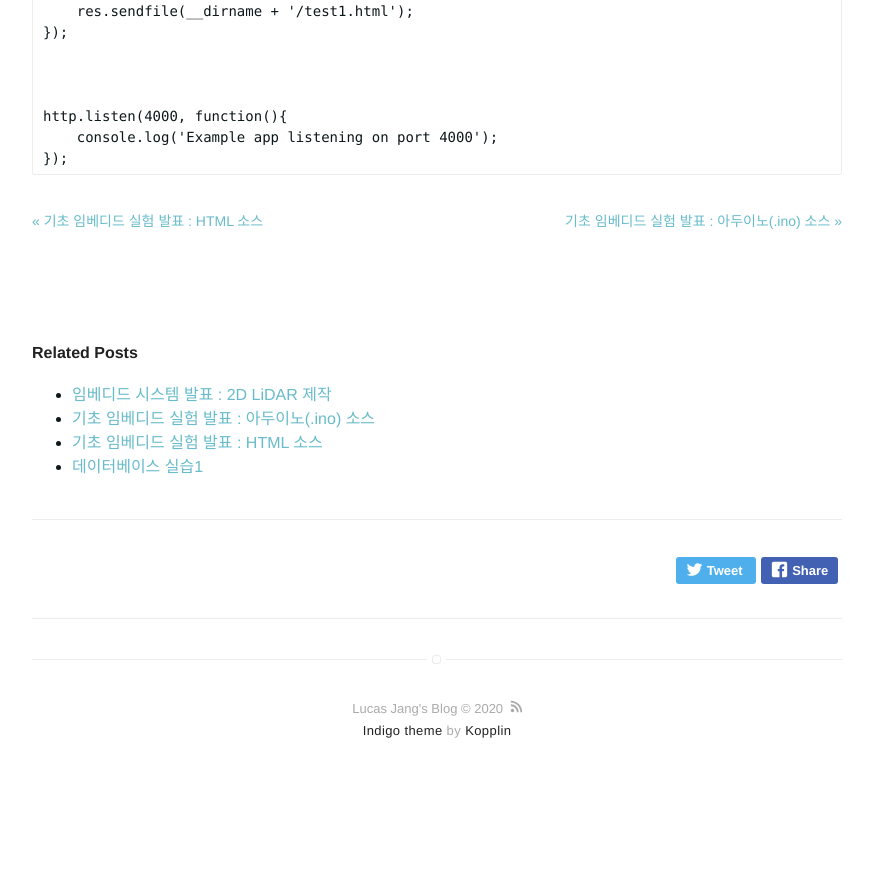
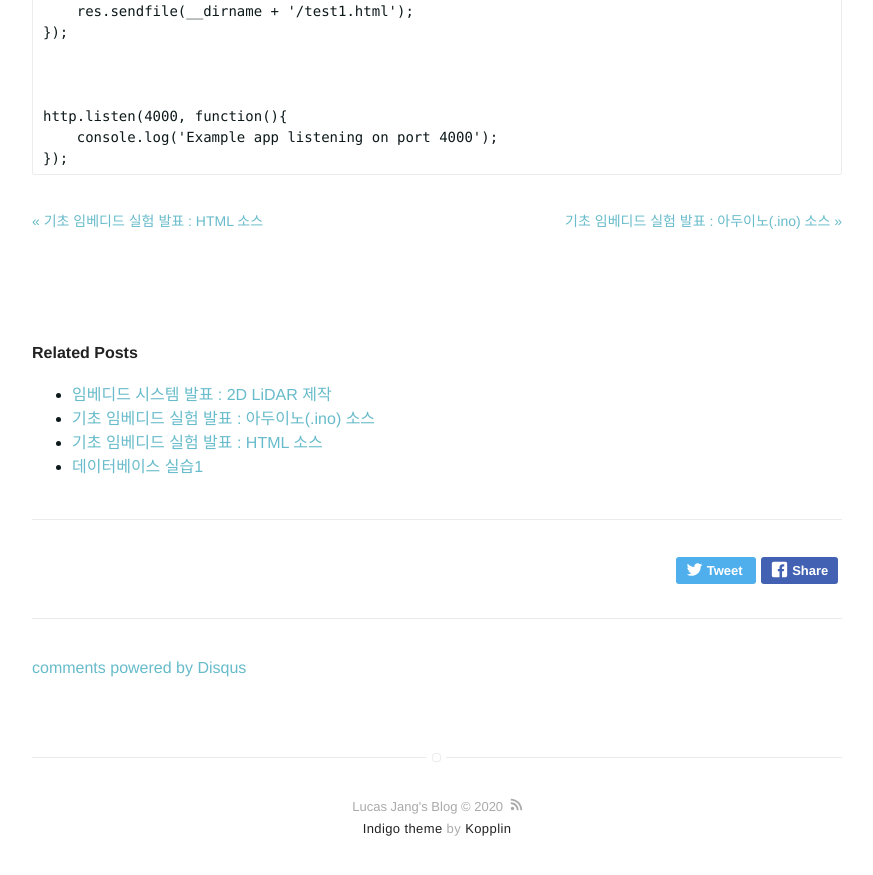
Before and after one commit to Lucas-Jang/lucas-jang.github.io, a Jekyll site: the page built from _posts/2019-06-04- nodejs소스.md, in a window 1280 px wide and 900 px high, scrolled down 1204 px. Shown: the top 875 px of the window, without its empty margins (203-1076 px from the left). Built offline with Jekyll 4.4.1, drawn with Linux system fonts in a browser that asks for light colours; before the commit the page ends 2006 px from its top, so only the background shows below that; part of the change alters nothing that is shown.

Commit message:
disqus set

```diff
--- a/_config.yml
+++ b/_config.yml
@@ -29,9 +29,9 @@ analytics-google: 'UA-174916059-1'
 # analytics-piwik-id: 1
 
 # if you don't want comments in your posts, leave categories empty
-# disqus:
-#  shortname: mydisqus # enter this from your disqus account
-#  categories: [blog, project] # only show disqus for posts that have these categories
+disqus:
+  shortname: lucasjang913 # enter this from your disqus account
+  categories: [blog] # only show disqus for posts that have these categories
 
 # if you don't have any of social below, comment the line
 facebook: lucasjang0913
```
